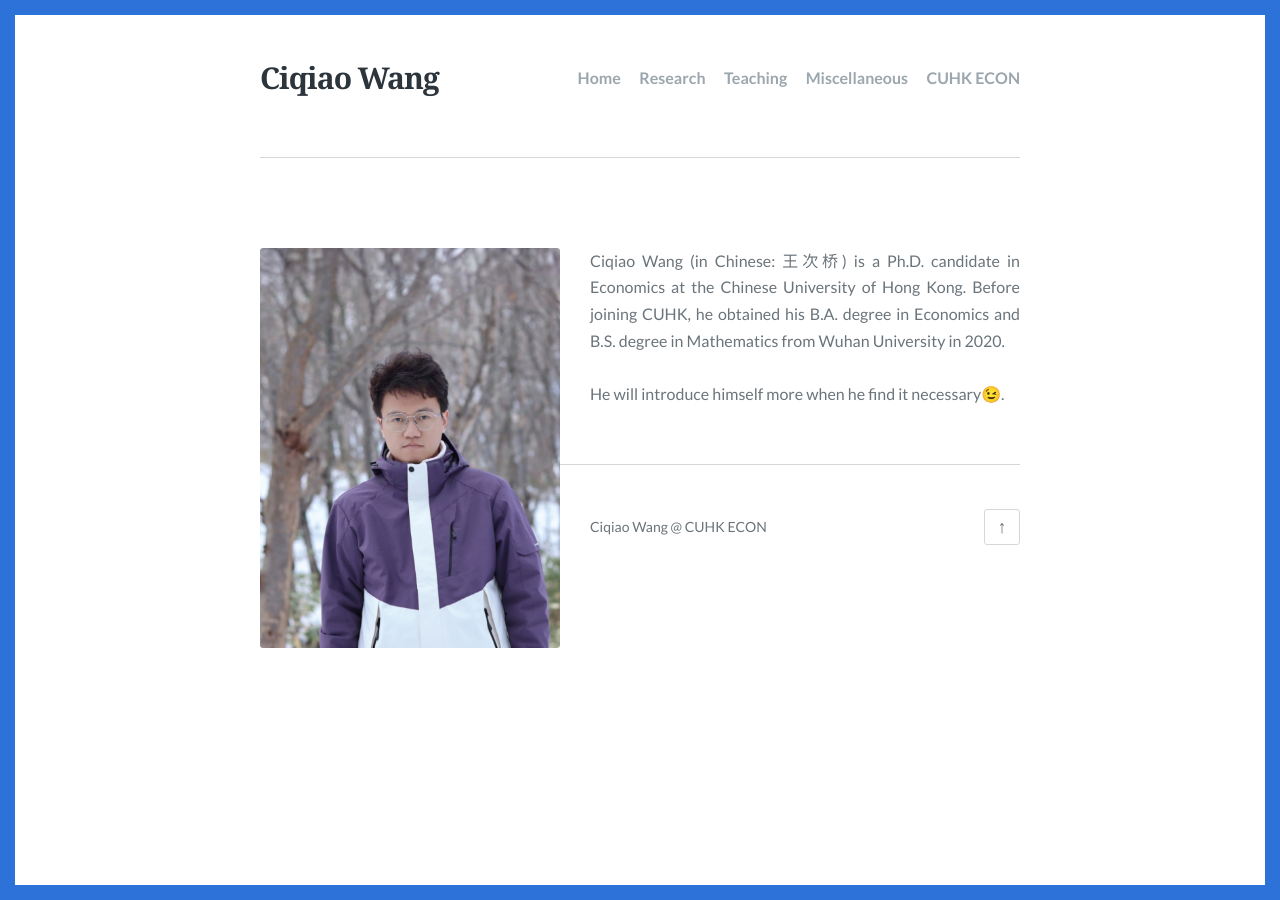
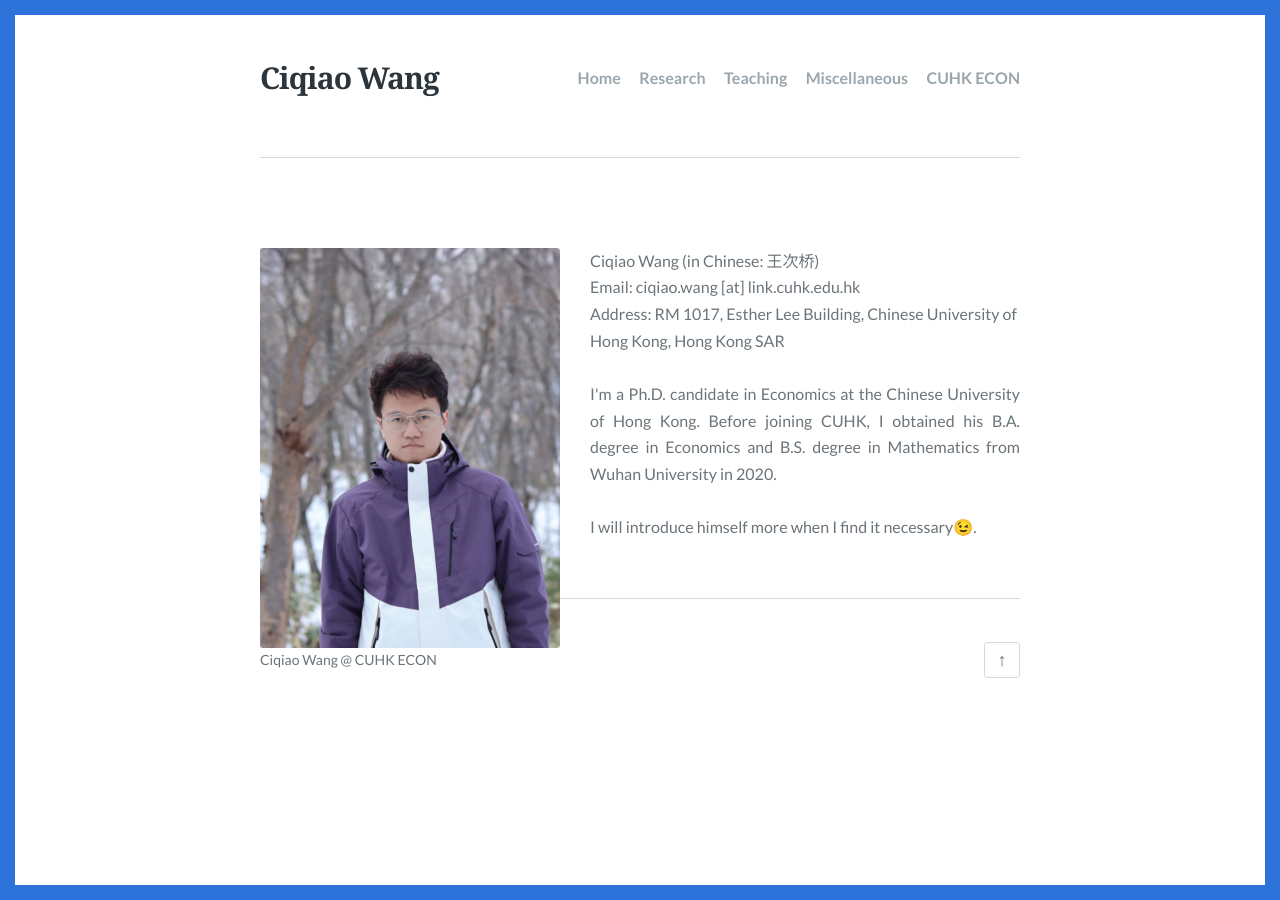
Before and after one commit to ciqiaowang/ciqiaowang.github.io, a Jekyll site: the page built from index.html, in a window 1280 px wide. Built offline with Jekyll 4.4.1, drawn with Linux system fonts in a browser that asks for light colours; the list of posts is cut into pages by our own code.

Commit message:
Update index.html

```diff
--- a/index.html
+++ b/index.html
@@ -33,11 +33,16 @@
             <img src="images/myself_snow.jpg">
         </div>
         <div class="texts">
-            <p align="justify">
-            Ciqiao Wang (in Chinese: 王次桥) is a Ph.D. candidate in Economics at the Chinese University of Hong Kong. Before joining CUHK, he obtained his B.A. degree in Economics and B.S. degree in Mathematics from Wuhan University in 2020.
+            <p align="left">
+                Ciqiao Wang (in Chinese: 王次桥) <br/>
+                Email: ciqiao.wang [at] link.cuhk.edu.hk <br/>
+                Address: RM 1017, Esther Lee Building, Chinese University of Hong Kong, Hong Kong SAR
             </p>
             <p align="justify">
-                He will introduce himself more when he find it necessary😉.
+                I'm a Ph.D. candidate in Economics at the Chinese University of Hong Kong. Before joining CUHK, I obtained his B.A. degree in Economics and B.S. degree in Mathematics from Wuhan University in 2020.
+            </p>
+            <p align="justify">
+                I will introduce himself more when I find it necessary😉.
             </p>
         </div>
     </body>
```
